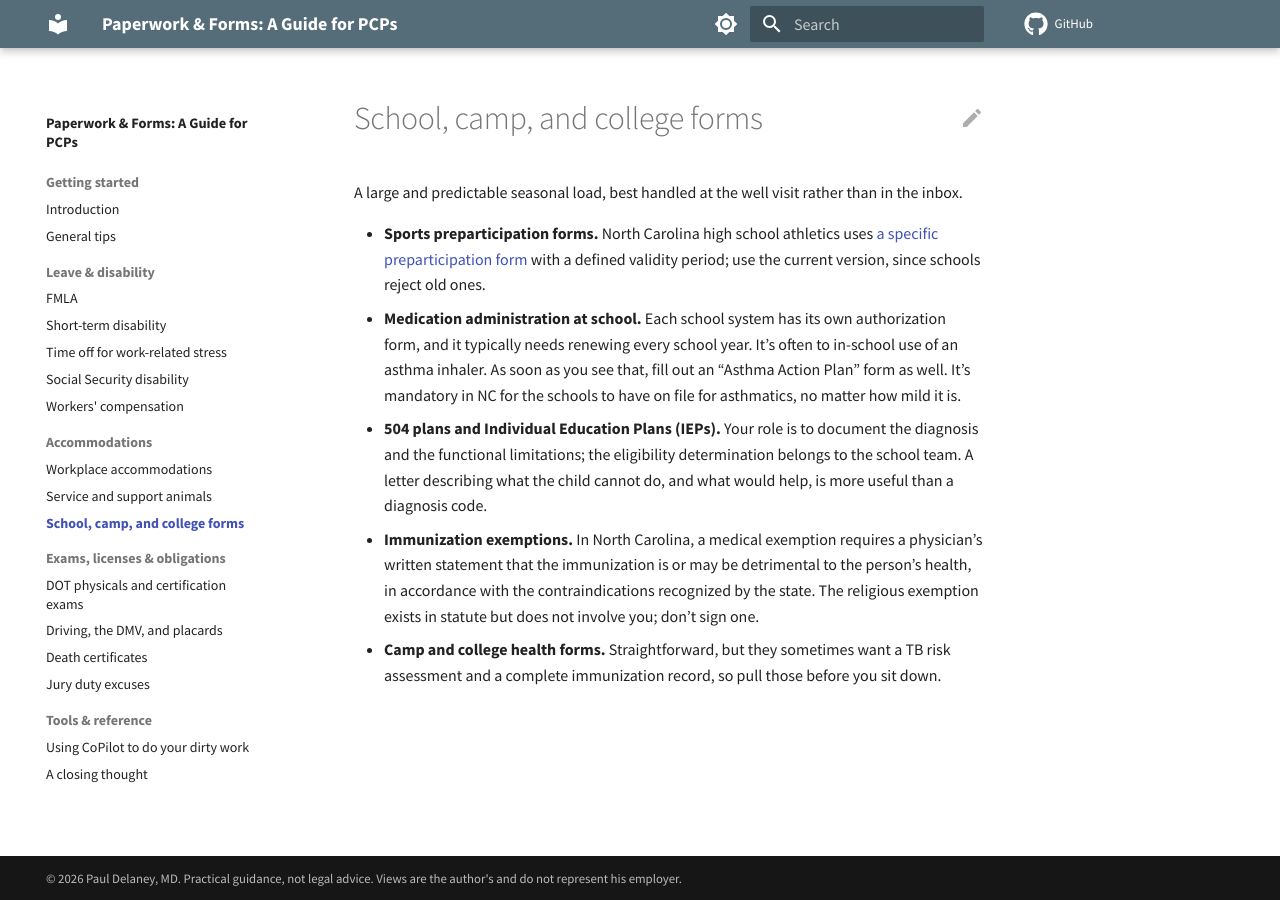
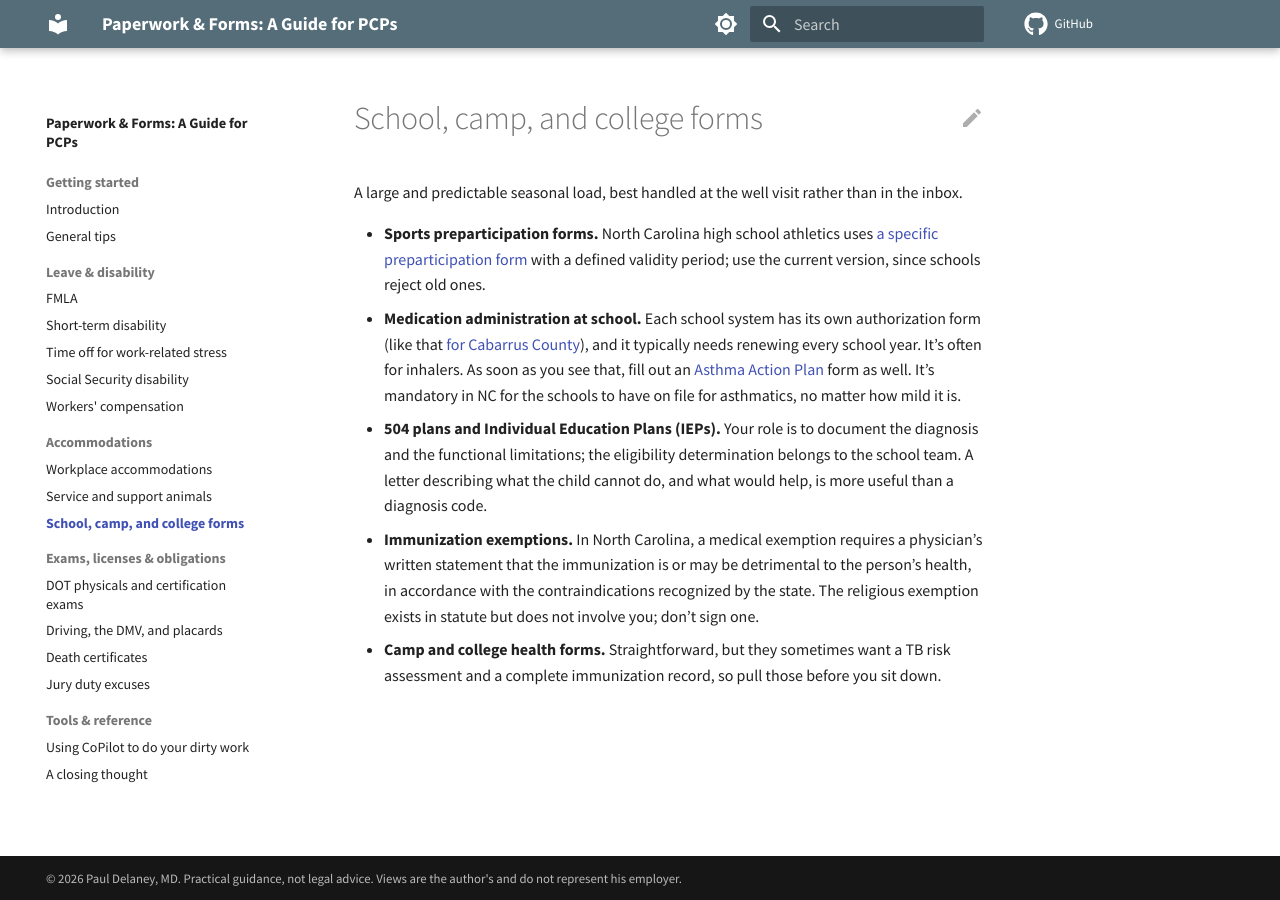
Before and after one commit to pdel4096/PCP-paperwork-guide, an MkDocs documentation site: the page built from docs/accommodations/school.md, in a window 1280 px wide. Built offline with MkDocs 1.6.1 and Material for MkDocs 9.7.7, drawn with Linux system fonts in a browser that asks for light colours; comment, search, counter and statistics services are not loaded.

Commit message:
Revise medication administration details in school.md
Updated medication administration section with specific links and clarified language regarding authorization forms and asthma action plans.

```diff
--- a/docs/accommodations/school.md
+++ b/docs/accommodations/school.md
@@ -7,7 +7,7 @@ title: "School, camp, and college forms"
 A large and predictable seasonal load, best handled at the well visit rather than in the inbox.
 
 - **Sports preparticipation forms.** North Carolina high school athletics uses [a specific preparticipation form]((https://www.nchsaa.org/health-and-safety-physicials/)) with a defined validity period; use the current version, since schools reject old ones.
-- **Medication administration at school.** Each school system has its own authorization form, and it typically needs renewing every school year. It’s often to in-school use of an asthma inhaler. As soon as you see that, fill out an “Asthma Action Plan” form as well. It’s mandatory in NC for the schools to have on file for asthmatics, no matter how mild it is.
+- **Medication administration at school.** Each school system has its own authorization form (like that [for Cabarrus County]([url](https://www.cabarrushealth.org/DocumentCenter/View/3251/Medication-Authorization-Form-Revised-2025))), and it typically needs renewing every school year. It’s often for inhalers. As soon as you see that, fill out an [Asthma Action Plan]([url](https://healthychildcare.unc.edu/wp-content/uploads/sites/17234/2022/05/Medical-Action-Plan-Asthma-1.pdf)) form as well. It’s mandatory in NC for the schools to have on file for asthmatics, no matter how mild it is.
 - **504 plans and Individual Education Plans (IEPs).** Your role is to document the diagnosis and the functional limitations; the eligibility determination belongs to the school team. A letter describing what the child cannot do, and what would help, is more useful than a diagnosis code.
 - **Immunization exemptions.** In North Carolina, a medical exemption requires a physician’s written statement that the immunization is or may be detrimental to the person’s health, in accordance with the contraindications recognized by the state. The religious exemption exists in statute but does not involve you; don’t sign one.
 - **Camp and college health forms.** Straightforward, but they sometimes want a TB risk assessment and a complete immunization record, so pull those before you sit down.
```
